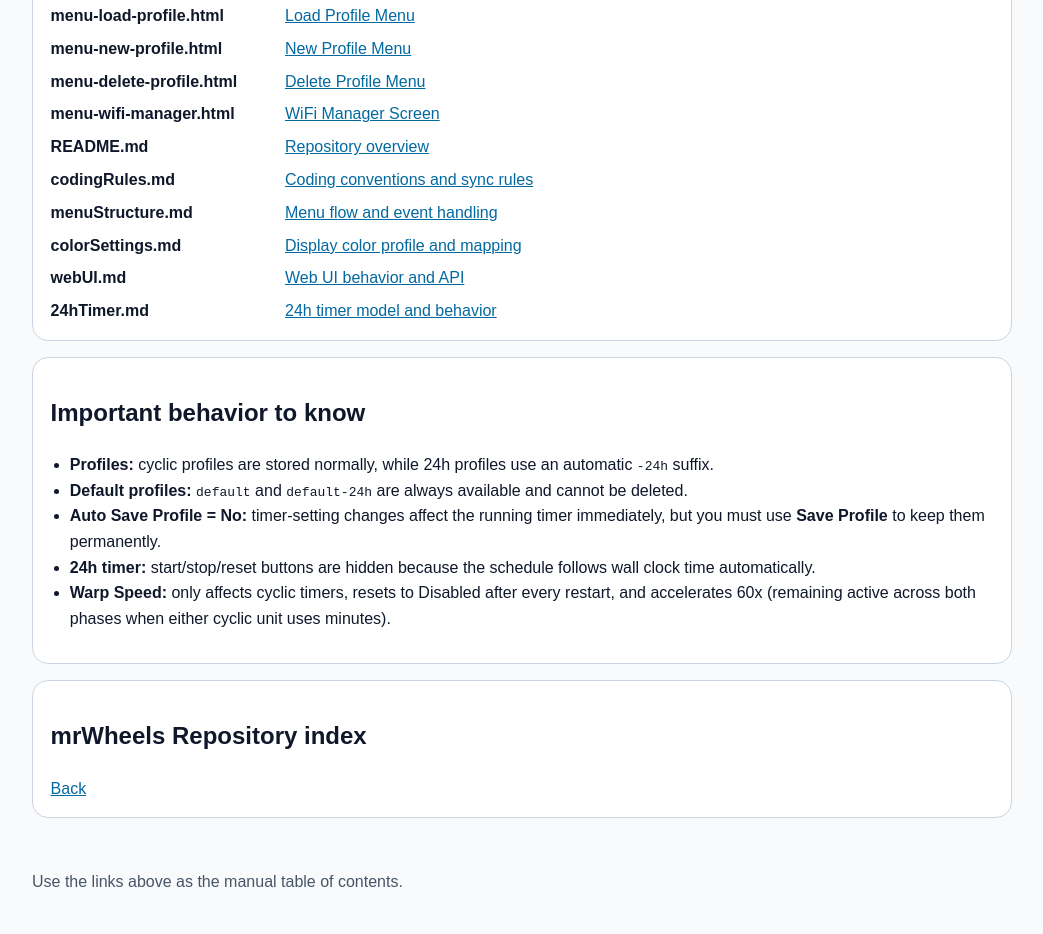
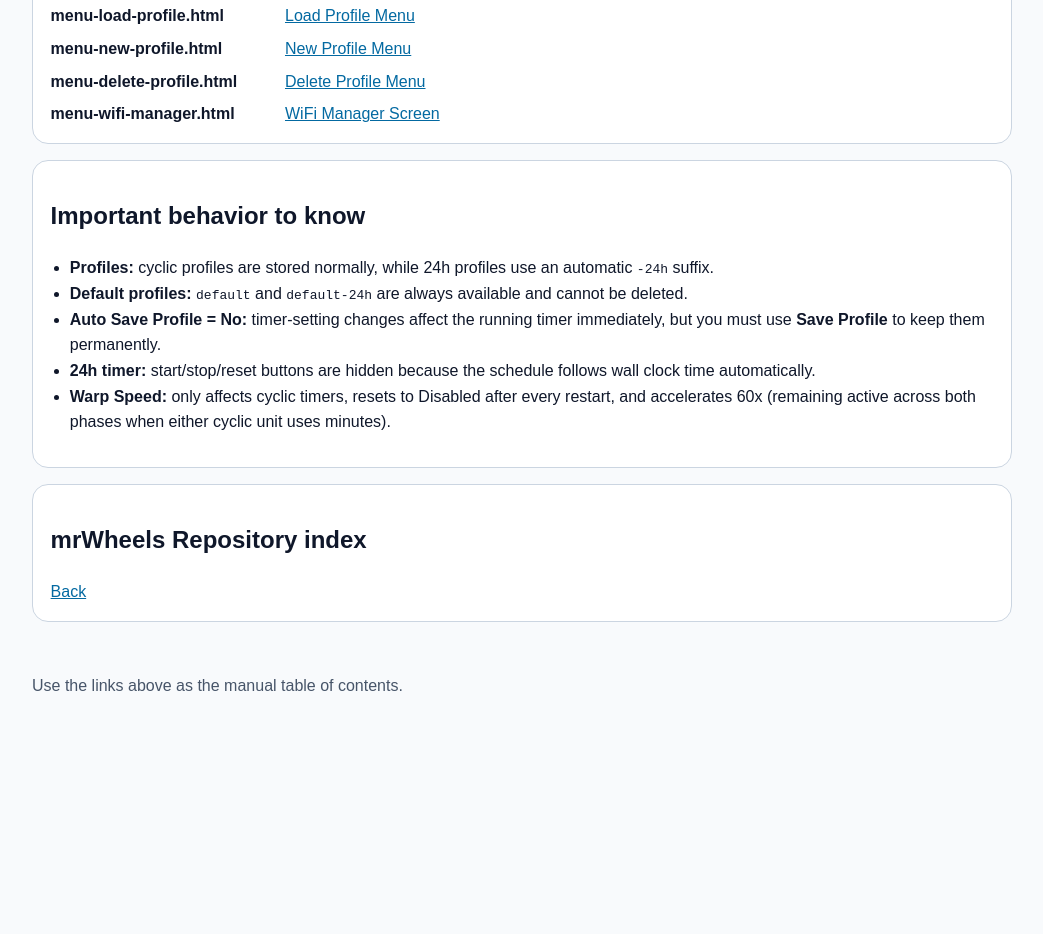
Before and after one commit to mrWheel/ultimateTimer, a plain HTML site: page docs/index.html in a window 1280 px wide. Shown: the part 2136-3070 px from the top of the page, without its empty margins (118-1161 px from the left). After the commit the page ends 2882 px from the top, so only its background shows below. Drawn offline with Linux system fonts and the light colour scheme.

Commit message:
Remove documentation links from index.html
Removed links to various documentation files from the index.html.

```diff
--- a/docs/index.html
+++ b/docs/index.html
@@ -111,12 +111,6 @@
         <div><strong>menu-new-profile.html</strong></div><div><a href="menu-new-profile.html">New Profile Menu</a></div>
         <div><strong>menu-delete-profile.html</strong></div><div><a href="menu-delete-profile.html">Delete Profile Menu</a></div>
         <div><strong>menu-wifi-manager.html</strong></div><div><a href="menu-wifi-manager.html">WiFi Manager Screen</a></div>
-        <div><strong>README.md</strong></div><div><a href="../README.md">Repository overview</a></div>
-        <div><strong>codingRules.md</strong></div><div><a href="../codingRules.md">Coding conventions and sync rules</a></div>
-        <div><strong>menuStructure.md</strong></div><div><a href="../menuStructure.md">Menu flow and event handling</a></div>
-        <div><strong>colorSettings.md</strong></div><div><a href="../colorSettings.md">Display color profile and mapping</a></div>
-        <div><strong>webUI.md</strong></div><div><a href="../webUI.md">Web UI behavior and API</a></div>
-        <div><strong>24hTimer.md</strong></div><div><a href="../24hTimer.md">24h timer model and behavior</a></div>
       </div>
     </section>
 
```
